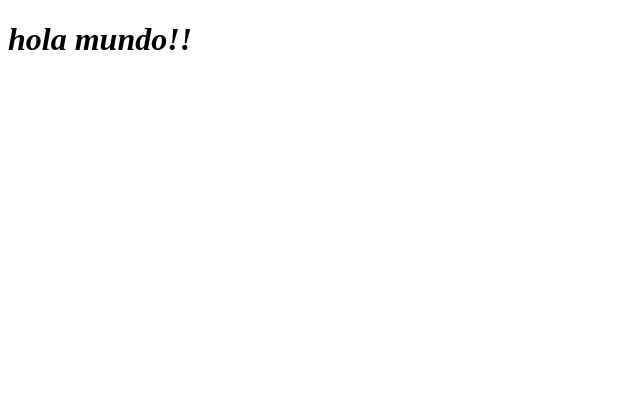
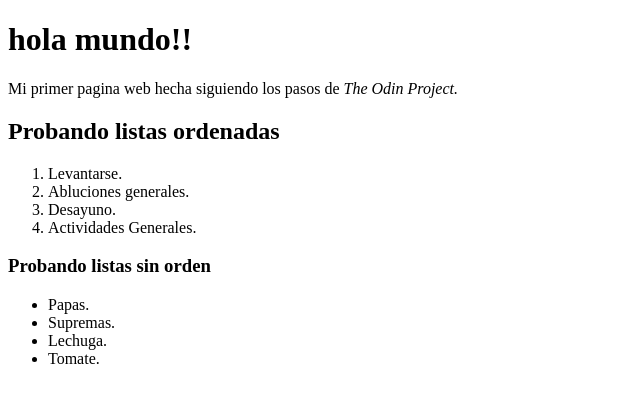
Before and after one commit to gpetruzzi94/html-Odin, a plain HTML site: page html-boilerplate/index.html in a window 1280 px wide. Shown: the whole page, without its empty margins (0-640 px from the left). Drawn offline with Linux system fonts and the light colour scheme.

Commit message:
add index.html con una lista sin orden y una con orden

```diff
--- a/html-boilerplate/index.html
+++ b/html-boilerplate/index.html
@@ -8,7 +8,24 @@
     </head>
     <body>
 
-        <h1><em><strong>hola mundo!!</strong></em></h1>
+        <h1><strong>hola mundo!!</strong></h1>
+        <p>Mi primer pagina web hecha siguiendo los pasos de <em>The Odin Project.</em></p>
+    	<h2>Probando listas ordenadas</h2>
+    		<ol>
+
+    			<li>Levantarse.</li>
+    			<li>Abluciones generales.</li>
+    			<li>Desayuno.</li>
+    			<li>Actividades Generales.</li>
+
+    		</ol>
+    	<h3>Probando listas sin orden</h3>
+    		<ul>
+    			<li>Papas.</li>
+    			<li>Supremas.</li>
+    			<li>Lechuga.</li>
+    			<li>Tomate.</li>
+    		</ul>
 
     </body>
 </html>
```
